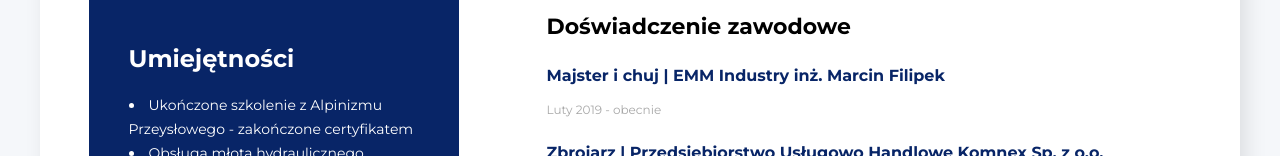
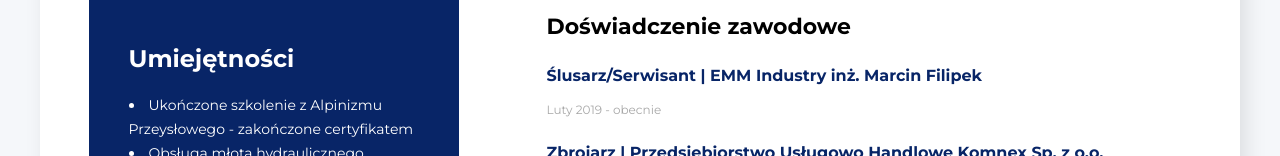
Before and after one commit to MartaPenkaty/CV, a plain HTML site: page index.html in a window 1280 px wide. Shown: the part 261-417 px from the top of the page. Drawn offline with Linux system fonts and the light colour scheme.

Commit message:
stanoiko

```diff
--- a/index.html
+++ b/index.html
@@ -64,7 +64,7 @@
         <div>
           <h2 class="header-primary">Doświadczenie zawodowe</h2>
           <h3 class="job-name">
-            Majster i chuj | EMM Industry inż. Marcin Filipek
+            Ślusarz/Serwisant | EMM Industry inż. Marcin Filipek
             <!--<span class="highlight">Freelance</span>-->
           </h3>
           <p class="job-date">Luty 2019 - obecnie</p>
```
